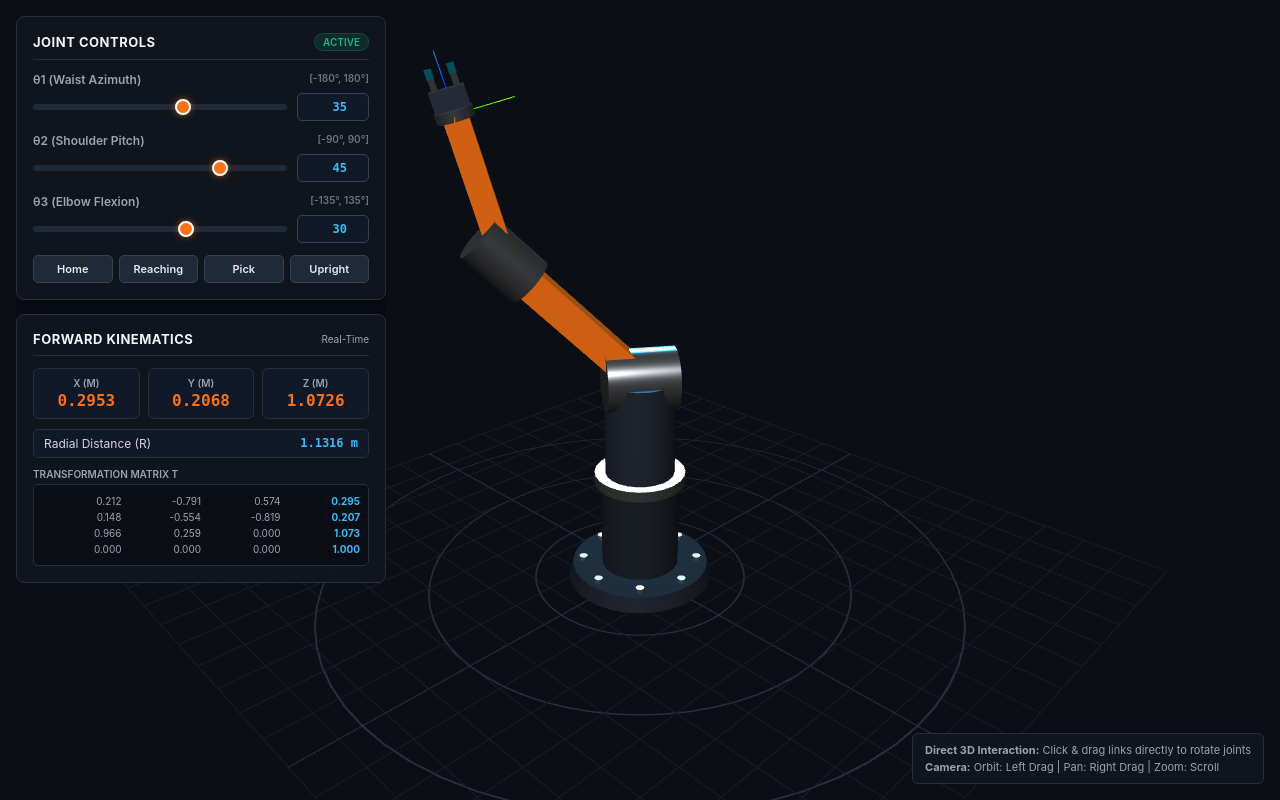
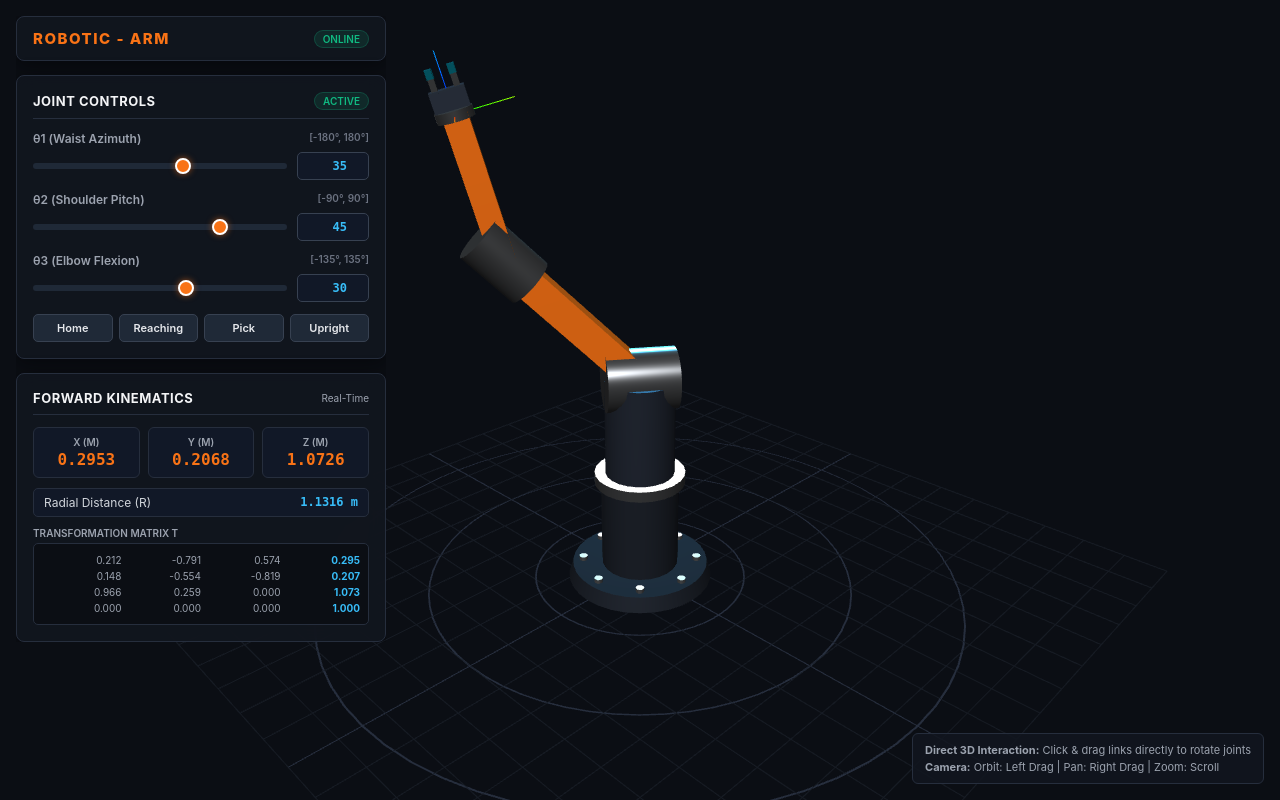
Before and after one commit to sirin66/ROBOTIC-ARM, a Flask app: page / in a window 1280 px wide. Run offline with Flask 3, Linux system fonts and the light colour scheme.

Commit message:
feat: add ROBOTIC - ARM brand header and title

```diff
--- a/templates/index.html
+++ b/templates/index.html
@@ -3,7 +3,7 @@
 <head>
     <meta charset="UTF-8">
     <meta name="viewport" content="width=device-width, initial-scale=1.0">
-    <title>3-DOF Robotic Manipulator</title>
+    <title>ROBOTIC - ARM</title>
     <style>
         * {
             box-sizing: border-box;
@@ -270,6 +270,13 @@
     <div id="viewport"></div>
 
     <div class="ui-overlay">
+        <div class="card" style="padding: 12px 16px;">
+            <div style="display: flex; align-items: center; justify-content: space-between;">
+                <span style="font-size: 15px; font-weight: 800; letter-spacing: 1.5px; color: #f97316;">ROBOTIC - ARM</span>
+                <span class="status-badge">ONLINE</span>
+            </div>
+        </div>
+
         <div class="card">
             <div class="card-header">
                 <span class="card-title">Joint Controls</span>
```
Also changed, not shown: index.html (+8 -1 lines).
